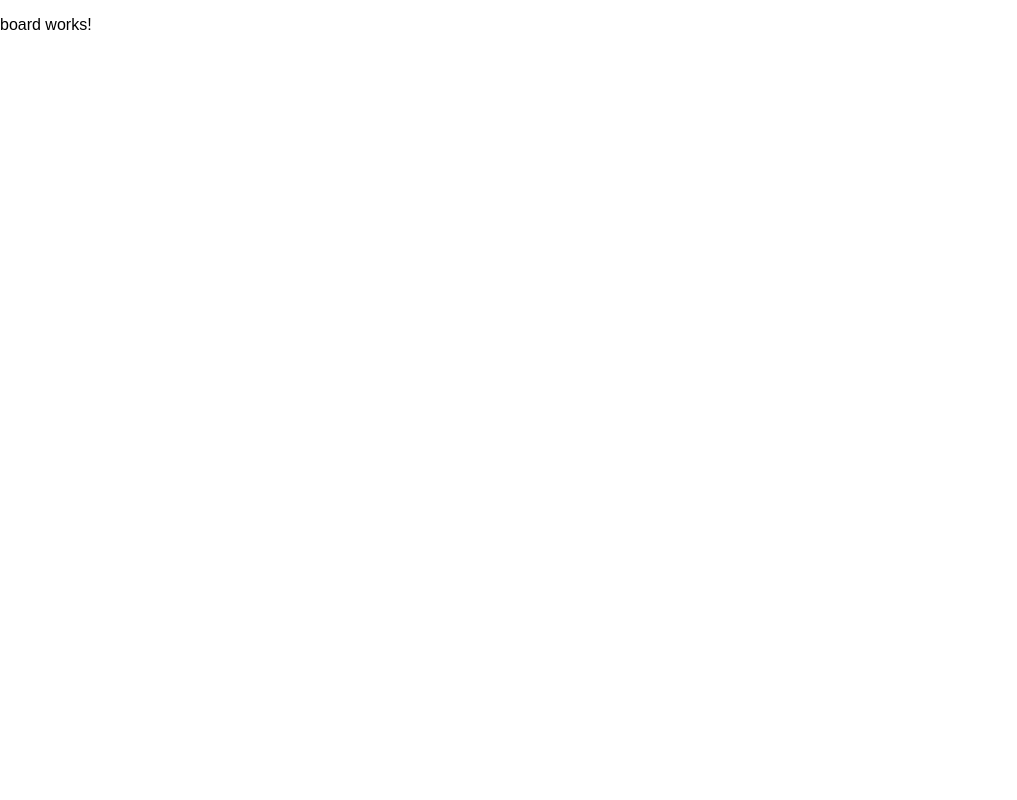
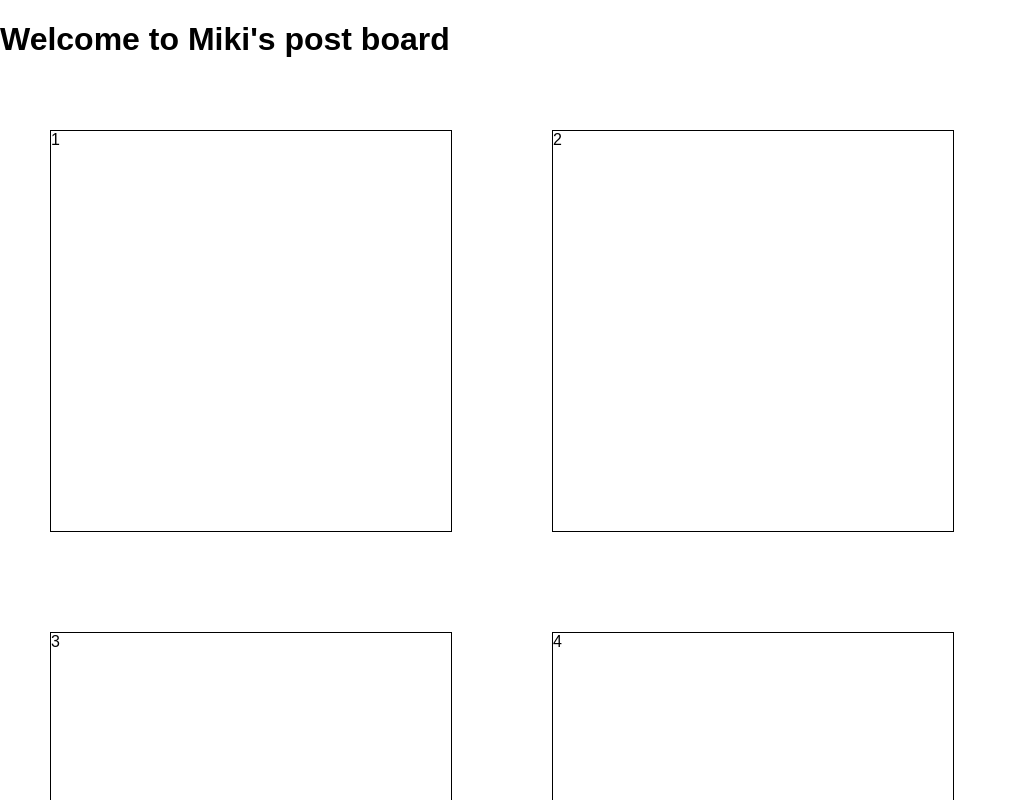
Before and after one commit to MikiAsh/Britannica, an Angular app: page / in a window 1280 px wide. Shown: the top 800 px of the page, without its empty margins (0-1017 px from the left). Built offline with nearby package versions, Linux system fonts and the light colour scheme.

Commit message:
basic posts (rectangles) layout

```diff
--- a/src/app/board/board.component.html
+++ b/src/app/board/board.component.html
@@ -1 +1,8 @@
-<p>board works!</p>
+<h1>Welcome to Miki's post board</h1>
+
+
+<main class="posts-container">
+  <div *ngFor="let post of posts" class="post">
+    {{ post }}
+  </div>
+</main>
--- a/src/app/board/board.component.scss
+++ b/src/app/board/board.component.scss
@@ -1,5 +1,11 @@
-:host {
-  height: 100vh;
+.posts-container {
   display: flex;
-  // border: 2px solid orange;
+  flex-wrap: wrap;
+  justify-content: flex-start;
+  .post {
+    width: 400px;
+    height: 400px;
+    border: 1px solid;
+    margin: 50px;
+  }
 }
--- a/src/app/board/board.component.ts
+++ b/src/app/board/board.component.ts
@@ -9,6 +9,7 @@ import { DataService } from '@services/data.service'
 export class BoardComponent implements OnInit {
 
   constructor(private dataService: DataService) {}
+  posts = this.dataService.posts;
 
   ngOnInit(): void {
   }
```
Also changed, not shown: src/app/app.component.html (line endings or trailing spaces).
